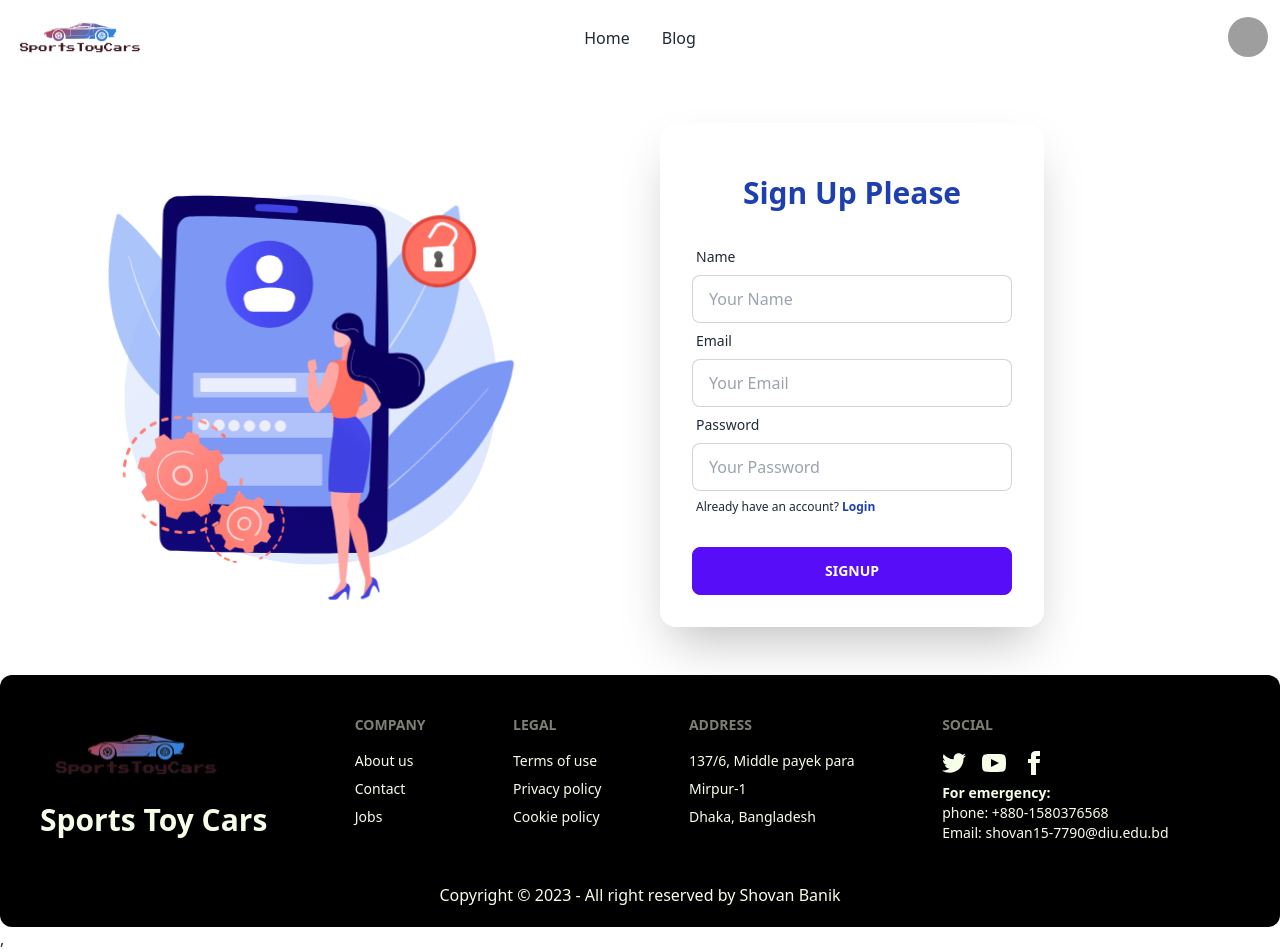
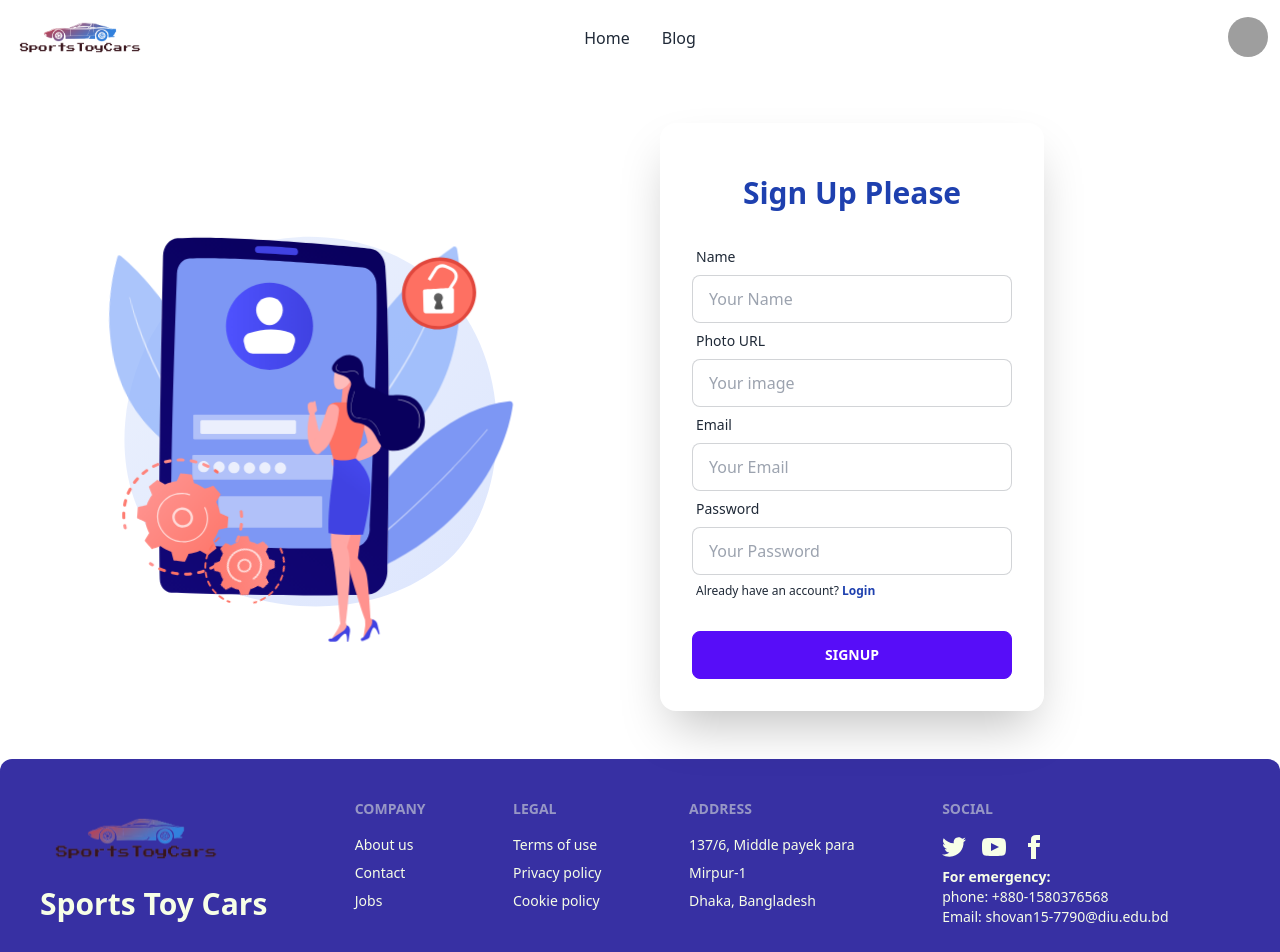
Before and after one commit to Shovan-Banik/sports-toy-cars-client, a React (Vite) app: page /signUp in a window 1280 px wide. Shown: the top 952 px of the page. Built offline with nearby package versions, Linux system fonts and the light colour scheme; grey boxes are pictures that could not be loaded.

Commit message:
firebase connection done

```diff
--- a/src/Routes/Routes.jsx
+++ b/src/Routes/Routes.jsx
@@ -3,6 +3,7 @@ import Main from "../Layout/Main";
 import Home from "../pages/Home/Home/Home";
 import Login from "../pages/Login/Login";
 import SignUp from "../pages/SignUp/SignUp";
+import Blog from "../pages/Blog/Blog";
 
 const router = createBrowserRouter([
     {
@@ -20,6 +21,10 @@ const router = createBrowserRouter([
         {
           path: '/signUp',
           element: <SignUp></SignUp>
+        },
+        {
+          path: '/blog',
+          element: <Blog></Blog>
         }
       ]
     },
--- /dev/null
+++ b/src/firebase/firebase.config.js
@@ -0,0 +1,18 @@
+// Import the functions you need from the SDKs you need
+import { initializeApp } from "firebase/app";
+// TODO: Add SDKs for Firebase products that you want to use
+// https://firebase.google.com/docs/web/setup#available-libraries
+
+// Your web app's Firebase configuration
+const firebaseConfig = {
+  apiKey:import.meta.env.VITE_apiKey,
+  authDomain:import.meta.env.VITE_authDomain,
+  projectId:import.meta.env.VITE_projectId,
+  storageBucket:import.meta.env.VITE_storageBucket,
+  messagingSenderId:import.meta.env.VITE_messagingSenderId,
+  appId:import.meta.env.VITE_appId
+};
+
+// Initialize Firebase
+const app = initializeApp(firebaseConfig);
+export default app;
--- /dev/null
+++ b/src/pages/Blog/Blog.jsx
@@ -0,0 +1,10 @@
+
+const Blog = () => {
+    return (
+        <div>
+            <h2>Blog page</h2>
+        </div>
+    );
+};
+
+export default Blog;
--- a/src/pages/Login/Login.jsx
+++ b/src/pages/Login/Login.jsx
@@ -2,6 +2,17 @@ import Lottie from "lottie-react";
 import animation from '../../assets/68312-login.json'
 import { Link } from "react-router-dom";
 const Login = () => {
+
+    const handleLogIn=event=>{
+        event.preventDefault();
+        const form=event.target;
+        const email=form.email.value;
+        const password=form.password.value;
+        console.log(email,password);
+    }
+
+
+
     return (
         <div className="grid grid-cols-1 md:grid-cols-2  items-center md:mt-12">
             <div>
@@ -11,7 +22,7 @@ const Login = () => {
                 <div className="card flex-shrink-0 w-full max-w-sm shadow-2xl bg-base-100">
                     <div className="card-body">
                         <h2 className="text-3xl text-center text-blue-800 font-bold my-5">Login Please</h2>
-                        <form /* onSubmit={handleLogIn} */>
+                        <form onSubmit={handleLogIn}>
                             <div className="form-control">
                                 <label className="label">
                                     <span className="label-text">Email</span>
--- a/src/pages/Shared/Footer/Footer.jsx
+++ b/src/pages/Shared/Footer/Footer.jsx
@@ -2,7 +2,7 @@ import { Link } from 'react-router-dom';
 import logo from '../../../assets/logo.png'
 const Footer = () => {
     return (
-        <div className='bg-[black] mt-12 text-lime-50 rounded-xl'>
+        <div className='bg-[#3730a3] mt-12 text-lime-50 rounded-xl'>
             <footer className="footer p-10  text-lime-50">
                 <div>
                     <Link to='/'><img className='w-48' src={logo} alt="" /></Link>
--- a/src/pages/SignUp/SignUp.jsx
+++ b/src/pages/SignUp/SignUp.jsx
@@ -2,6 +2,17 @@ import { Link } from 'react-router-dom';
 import animation from '../../assets/93385-login.json'
 import Lottie from "lottie-react";
 const SignUp = () => {
+
+    const handleSignUp=event=>{
+       event.preventDefault();
+        const form=event.target;
+        const name=form.name.value;
+        const photo=form.photo.value;
+        const email=form.email.value;
+        const password=form.password.value;
+        console.log(name,photo,email,password);
+
+    }
     return (
         <div className="grid grid-cols-1 md:grid-cols-2 gap-10 items-center md:mt-12">
             <div>
@@ -11,12 +22,18 @@ const SignUp = () => {
                 <div className="card flex-shrink-0 w-full max-w-sm shadow-2xl bg-base-100">
                     <div className="card-body">
                         <h2 className="text-3xl text-center text-blue-800 font-bold my-5">Sign Up Please</h2>
-                        <form /* onSubmit={handleSignUp} */>
+                        <form onSubmit={handleSignUp}>
                             <div className="form-control">
                                 <label className="label">
                                     <span className="label-text">Name</span>
                                 </label>
                                 <input type="text" placeholder="Your Name" name="name" className="input input-bordered" />
+                            </div>
+                            <div className="form-control">
+                                <label className="label">
+                                    <span className="label-text">Photo URL</span>
+                                </label>
+                                <input type="text" placeholder="Your image" name="photo" className="input input-bordered" />
                             </div>
                             <div className="form-control">
                                 <label className="label">
```
